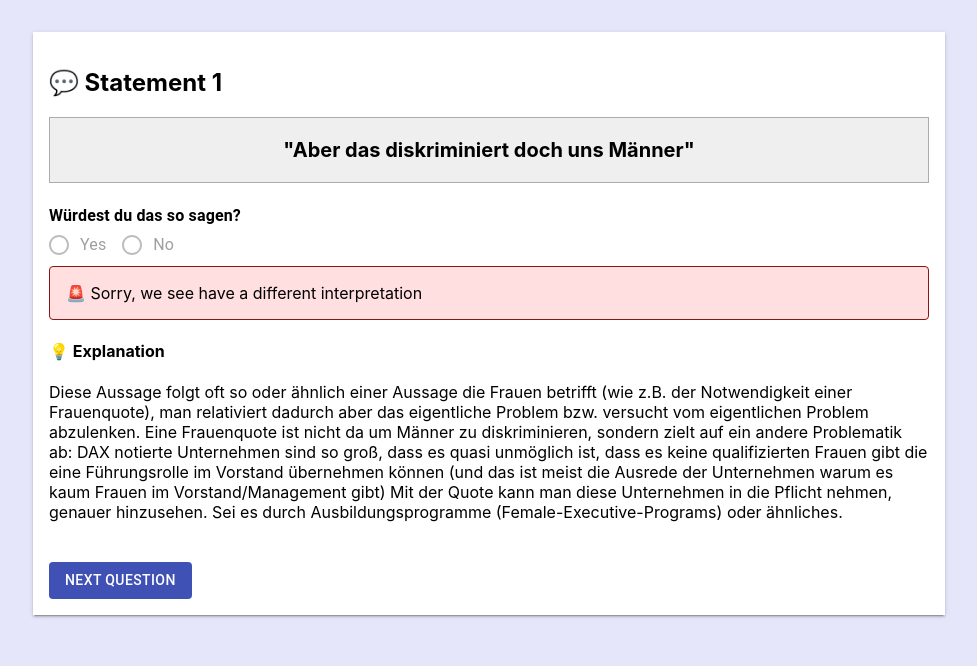
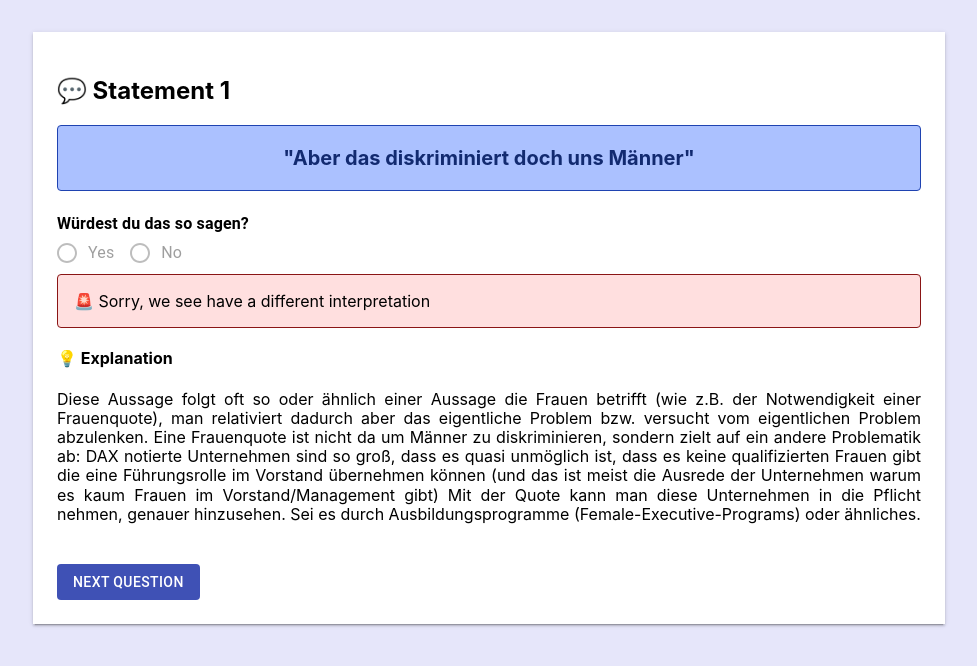
Before and after one commit to NovatecConsulting/hack21-language-is-a-powerful-tool, a React (Create React App) app: page /quiz in a window 1280 px wide. Both pictures are taken after a click on the button "CHECK RESULT". Shown: the top 666 px of the page, without its empty margins (151-1128 px from the left). Built offline with nearby package versions, Linux system fonts and the light colour scheme.

Commit message:
move stuff around

```diff
--- a/src/components/QuestionComponent.tsx
+++ b/src/components/QuestionComponent.tsx
@@ -23,7 +23,7 @@ const QuestionComponent = ({index, question, showResult, answerCorrect, checkRes
 
   return (
     <Container maxWidth="md">
-      <Box boxShadow={2} padding={2} marginTop={4} className="mainBox">
+      <Box boxShadow={2} padding={3} marginTop={4} className="mainBox">
       <h2>💬 Statement {index + 1}</h2>
       <Box className="aussage">
         <p>"{question.question}"</p>
@@ -38,8 +38,10 @@ const QuestionComponent = ({index, question, showResult, answerCorrect, checkRes
       {showResult && (
       <Box marginBottom={5}>
         <Box padding={2} className={answerCorrect ? "same" : "different"}>{answerCorrect ? "🎉 Great, we are on the same page" : "🚨 Sorry, we see have a different interpretation"}</Box>
-        <h4>💡 Explanation</h4>
-        <p>{question.explanation}</p>
+        <Box className="explanation">
+          <h4>💡 Explanation</h4>
+          <p>{question.explanation}</p>
+        </Box>
       </Box>
       )}
       {!showResult ?
--- a/src/index.css
+++ b/src/index.css
@@ -26,11 +26,13 @@ div.mainBox {
 }
 
 div.aussage p {
+  color: #122a70;
   font-size: 20px;
   font-weight: bold;
   text-align: center;
-  border: 1px solid #ababab;
-  background-color: #efefef;
+  border: 1px solid #1f43b1;
+  background-color: #abc1ff;
+  border-radius: 4px;
   padding: 20px 10px;
   margin: 10px 0px;
 }
@@ -95,3 +97,8 @@ div.different {
   border: 1px solid #8a1515;
   border-radius: 4px;
 }
+
+div.explanation {
+  text-align: justify;
+  line-height: 120%;
+}
```
